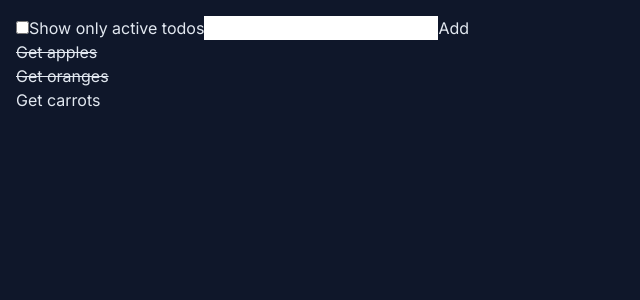
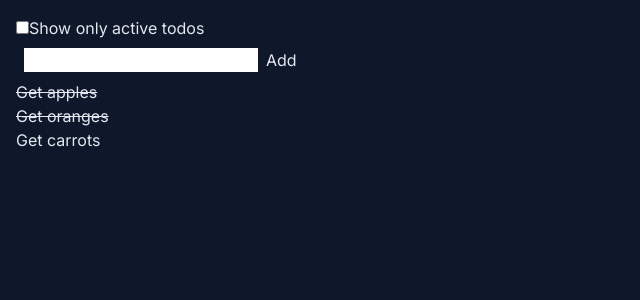
Before and after one commit to KrzysztofSnopek/exercises-and-codewars, a Next.js app: page /effectTasks/cacheWithoutEffects in a window 1280 px wide. Shown: the top 300 px of the page, without its empty margins (0-640 px from the left). Built offline with nearby package versions, Linux system fonts and the light colour scheme.

Commit message:
Replaces useEffect with useMemo to avoid unnecessary re-renders by caching visibleTodos

```diff
--- a/src/app/effectTasks/cacheWithoutEffects/page.tsx
+++ b/src/app/effectTasks/cacheWithoutEffects/page.tsx
@@ -1,4 +1,6 @@
-import { useState, useEffect } from "react";
+"use client";
+
+import { useState, useEffect, useMemo } from "react";
 import { initialTodos, createTodo, getVisibleTodos } from "./todos.js";
 import { Todo } from "../transformData/page.jsx";
 
@@ -10,11 +12,11 @@ export default function TodoList() {
   const [todos, setTodos] = useState<Todo[]>(initialTodos);
   const [showActive, setShowActive] = useState(false);
   const [text, setText] = useState("");
-  const [visibleTodos, setVisibleTodos] = useState([]);
 
-  useEffect(() => {
-    setVisibleTodos(getVisibleTodos(todos, showActive));
-  }, [todos, showActive]);
+  const visibleTodos = useMemo(
+    () => getVisibleTodos(todos, showActive),
+    [todos, showActive]
+  );
 
   function handleAddClick() {
     setText("");
@@ -23,6 +25,7 @@ export default function TodoList() {
 
   return (
     <>
+      <div className="flex flex-col">
         <label>
           <input
             type="checkbox"
@@ -31,8 +34,15 @@ export default function TodoList() {
           />
           Show only active todos
         </label>
-      <input value={text} onChange={(e) => setText(e.target.value)} />
+        <div className="w-1/9">
+          <input
+            className="m-2"
+            value={text}
+            onChange={(e) => setText(e.target.value)}
+          />
           <button onClick={handleAddClick}>Add</button>
+        </div>
+      </div>
       <ul>
         {visibleTodos.map((todo: Todo) => (
           <li key={todo.id}>
--- a/src/app/effectTasks/page.tsx
+++ b/src/app/effectTasks/page.tsx
@@ -15,7 +15,7 @@ export default function Home() {
             </Link>
           </li>
           <li className="p-2 list-decimal">
-            <Link href="/effectTasks/transformData">
+            <Link href="/effectTasks/cacheWithoutEffects">
               Cache a calculation without Effects
             </Link>
           </li>
--- a/src/app/effectTasks/transformData/page.tsx
+++ b/src/app/effectTasks/transformData/page.tsx
@@ -6,6 +6,7 @@
 
 import { useState, useEffect } from "react";
 import { initialTodos, createTodo } from "./todos.js";
+import ReturnButton from "@/app/components/ReturnButton.tsx";
 
 export type Todo = {
   id: number;
@@ -41,6 +42,7 @@ export default function TodoList() {
         ))}
       </ul>
       <footer className="p-2">{activeTodos.length} todos left</footer>
+      <ReturnButton />
     </>
   );
 }
```
Lines whose indentation alone changed are shown as unchanged.
